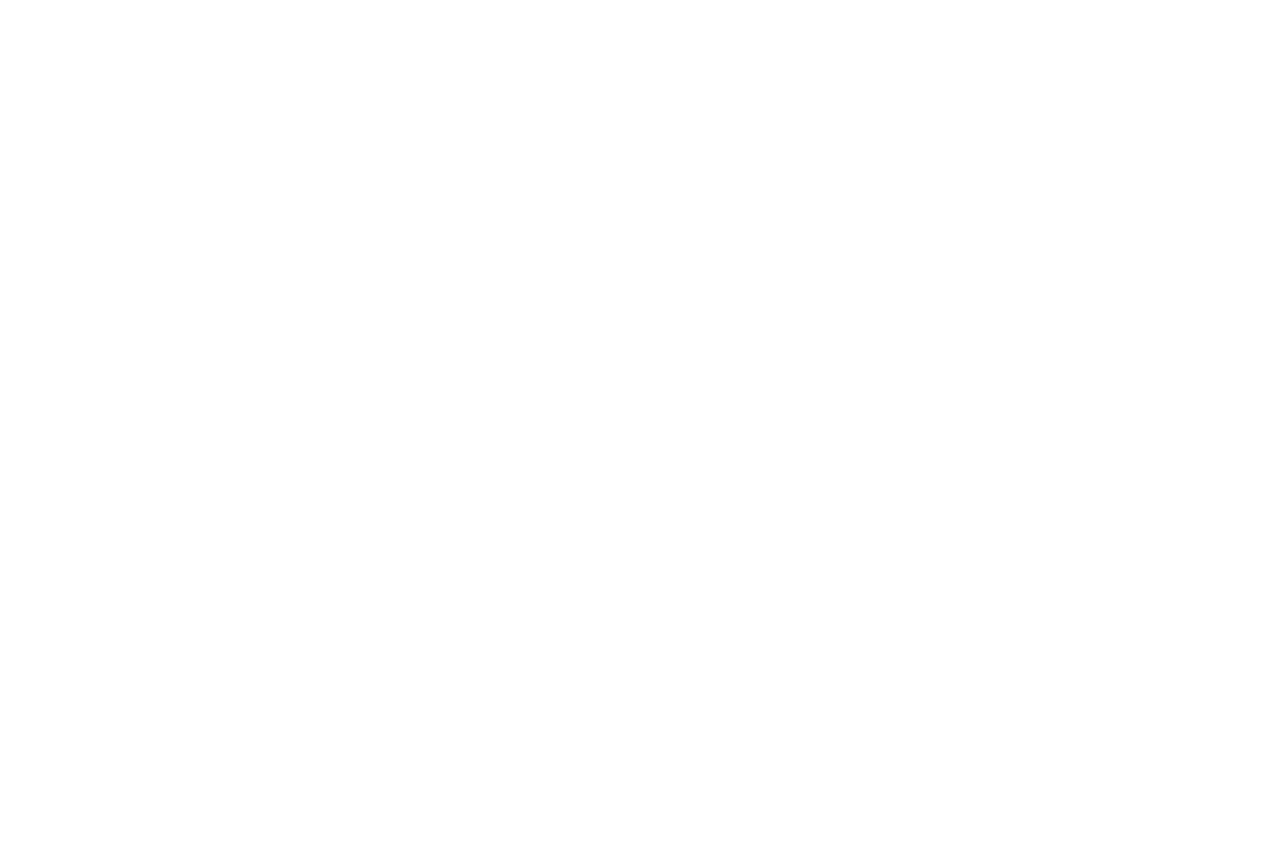
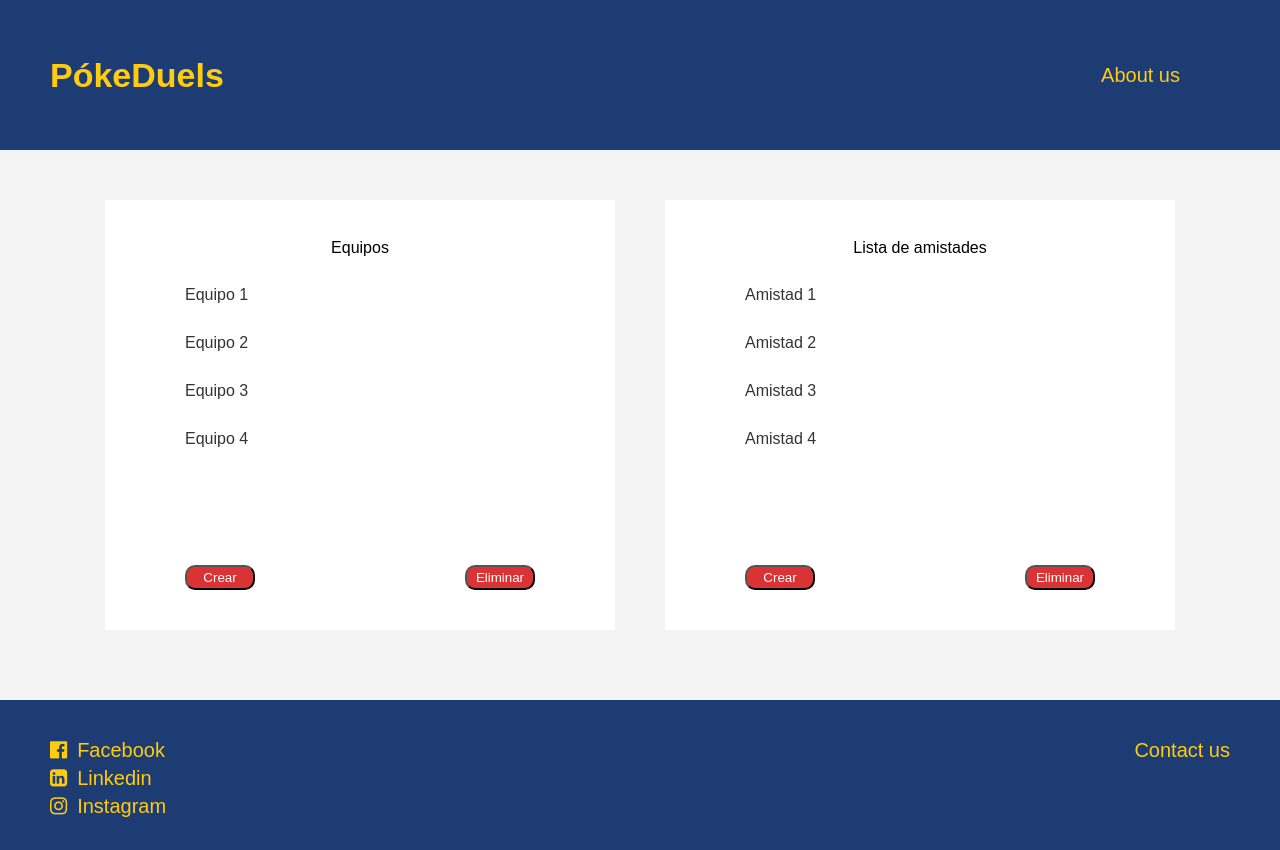
Before and after one commit to eacerdas/proyecto_desarrollo_web_pokemon, a plain HTML site: page equipos.html in a window 1280 px wide. Before the commit the page ends 800 px from the top, so only its background shows below. Drawn offline with Linux system fonts and the light colour scheme.

Commit message:
HTML y CSS de equipos, estilos del main

```diff
--- a/equipos.html
+++ b/equipos.html
@@ -0,0 +1,68 @@
+<!DOCTYPE html>
+<html lang="es">
+
+<head>
+    <link rel="stylesheet" href="estilos/reset.css">
+    <meta charset="UTF-8">
+    <meta name="viewport" content="width=device-width, initial-scale=1.0">
+    <title>PokeDuels</title>
+    <link rel="stylesheet" href="estilos/equipos.css">
+    <link rel="stylesheet" href="https://cdnjs.cloudflare.com/ajax/libs/font-awesome/4.7.0/css/font-awesome.min.css">
+</head>
+
+<body>
+    <!-- Header -->
+    <header>
+        <div class="header-left">PókeDuels</div>
+        <div class="header-right">
+            <span>About us</span>
+        </div>
+    </header>
+
+    <!-- Sección del div generico -->
+    <section class="team_container">
+        <!-- Sección del equipo -->
+        <div class="teamfriends_section">
+            <h1 class="boxes_titles">Equipos</h1>
+            <ul class="teamfriends_list">
+                <li>Equipo 1</li>
+                <li>Equipo 2</li>
+                <li>Equipo 3</li>
+                <li>Equipo 4</li>
+            </ul>
+            <div class="boxes_box">
+            <button class="buttons_boxes"><span>Crear</span></button>
+            <button class="buttons_boxes"><span>Eliminar</span></button>
+            </div>
+        </div>
+        <!-- Sección de la lista de amistad -->
+        <div class="teamfriends_section">
+            <h1 class="boxes_titles">Lista de amistades</h1>
+            <ul class = "teamfriends_list">
+                <li>Amistad 1</li>
+                <li>Amistad 2</li>
+                <li>Amistad 3</li>
+                <li>Amistad 4</li>
+            </ul>
+            <div class="boxes_box">
+            <button class="buttons_boxes"><span>Crear</span></button>
+            <button class="buttons_boxes"><span>Eliminar</span></button>
+            </div>
+        </div>
+    </section>
+
+    <!-- Footer -->
+    <footer id="contactos">
+        <div class="footer-left">
+            <div><i class="fa fa-facebook-official"><span>Facebook</span></i></div>
+            <div><i class="fa fa-linkedin-square"><span>Linkedin</span></i></div>
+            <div><i class="fa fa-instagram"><span>Instagram</span></i></div>
+        </div>
+        <div class="footer-right">
+            <p>Contact us</p>
+
+        </div>
+    </footer>
+</body>
+
+</html>
--- a/estilos/equipos.css
+++ b/estilos/equipos.css
@@ -0,0 +1,133 @@
+/* Estilos Generales */
+body {
+    font-family: Arial, sans-serif;
+    color: #333;
+    background-color: #f0f0f0;
+}
+
+/* Header */
+header {
+    width: 100%;
+    height: 150px;
+    background-color: #1e3c74;
+    color: #ffcc0f;
+    display: flex;
+    justify-content: space-between;
+    align-items: center;
+}
+
+.header-left {
+    font-size: 34px;
+    font-weight: bold;
+    padding-left: 50px;
+}
+
+.header-right {
+    padding-right: 100px;
+    font-size: 20px;
+}
+
+.header-right span:hover{
+    text-decoration: underline;
+}
+
+.header-right span {
+    margin-left: 20px;
+    cursor: pointer;
+}
+
+/* SECCION MEDIA */
+.team_container {
+    background-color: #f4f4f4;
+    width: 100%;
+    height: 500px;
+    display: flex;
+    column-gap: 50px;
+    justify-content: center;
+    padding-top: 50px;
+}
+
+/* SECCION IZQUIERDA - EQUIPOS */
+.teamfriends_section{
+    background-color: #ffffff;
+    width: 350px;
+    height: 70%;
+    display: flex;
+    flex-direction: column;
+    justify-content: space-between;
+    padding: 40px 80px;
+}
+
+/* TÍTULOS DE LAS CAJAS */
+.boxes_titles {
+    color: #000000;
+    text-align: center;
+}
+
+/* LISTAS */
+.teamfriends_list{
+    height: 80%;
+    line-height: 3;
+}
+
+/* DIV DE LAS CAJAS DE BOTONES */
+.boxes_box {
+    width: 100%;
+    height: 25px;
+    display: flex;
+    justify-content: space-between;
+}
+
+/* BOTONES */
+.buttons_boxes {
+    background-color: #da3335;
+    color: #ffffff;
+    width: 70px;
+    height: 25px;
+    border-radius: 10px;
+    text-align: center;
+    cursor: pointer;
+    transition: background-color 0.3s;
+}
+
+.buttons_boxes:hover {
+    background-color: #a72a2c;
+    color: white;
+}
+
+/* FOOTER */
+footer {
+    font-size: 20px;
+    width: 100%;
+    height: 150px;
+    background-color: #1e3c74;
+    color: #ffcc0f;
+    display: flex;
+    justify-content: space-between;
+}
+
+.footer-left, .footer-right {
+    display: flex;
+    row-gap: 8px;
+    flex-direction: column;
+    justify-content:baseline;
+    padding: 40px 50px;
+
+}
+
+.footer-left p, .footer-right p {
+    margin-bottom: 15px;
+}
+
+.footer-left p, .footer-right p {
+    cursor: pointer;
+}
+
+#contactos span{
+    font-family: sans-serif;
+    padding-left: 10px;
+}
+
+#contactos :hover{
+    text-decoration: underline;
+}
```
Also changed, not shown: estilos/mainpage.css (+11 -10 lines).
